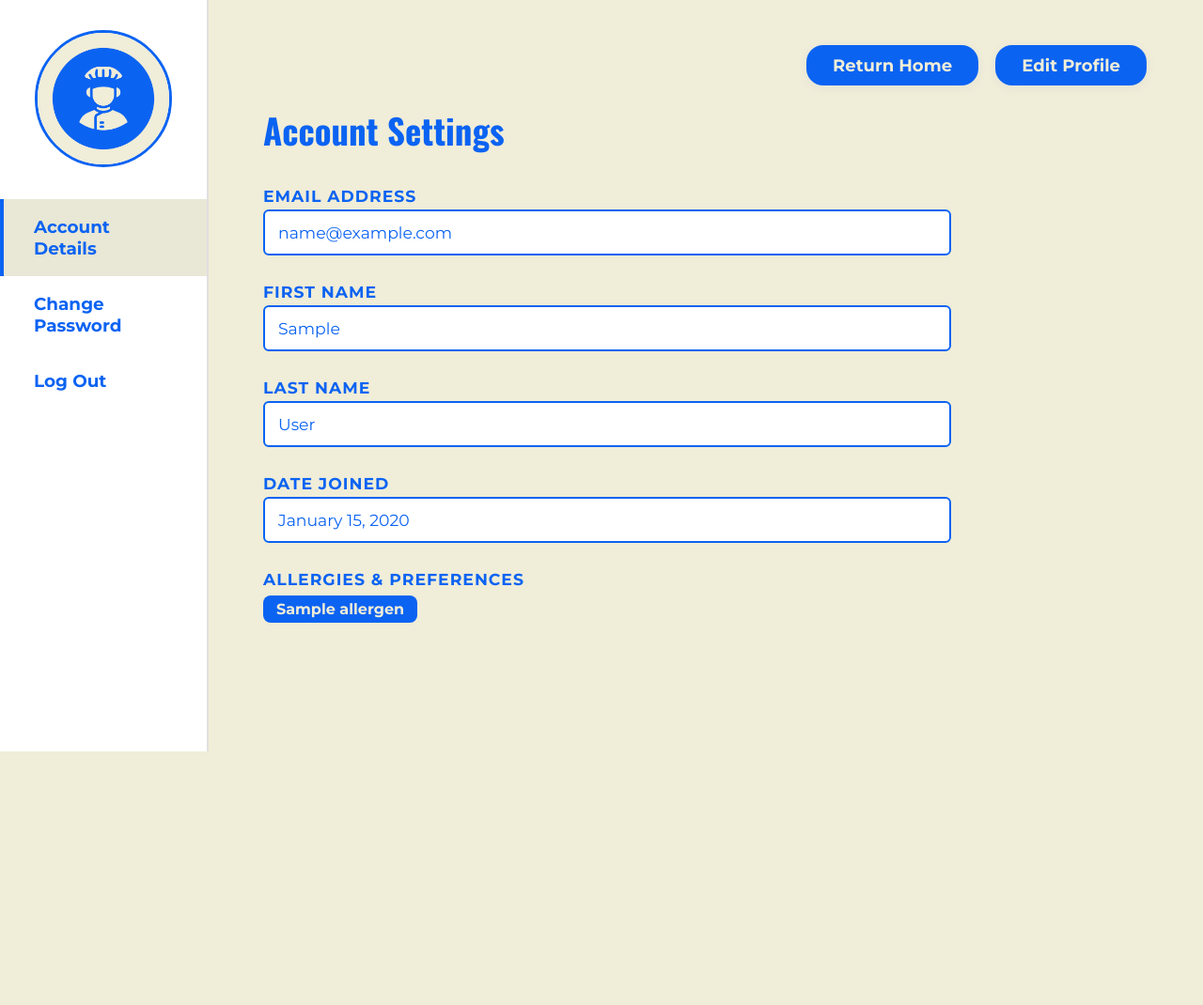
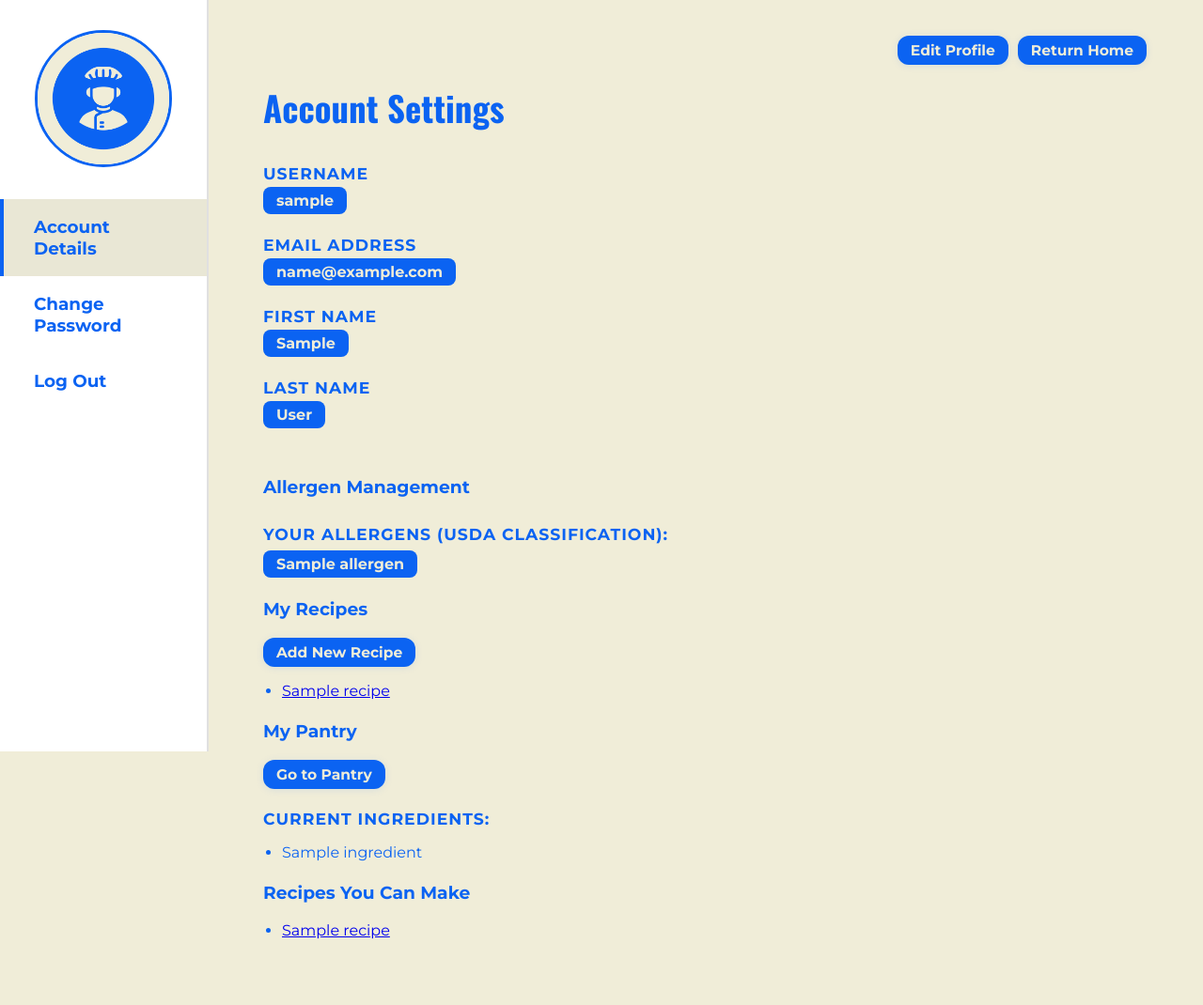
Before and after one commit to mckennaded/Buddy_Crocker_CS4300, a Django app: page /profile/1/ in a window 1280 px wide. Shown: the whole page at 94% size. Before the commit the page ends 800 px from the top, so only its background shows below. Run offline with Django 5.2, Linux system fonts and the light colour scheme; a user stored in the database is signed in; tables that the repository leaves empty hold one stand-in row (values such as "Sample post").

Commit message:
Upates to User profile, enables editing and links to ingredient and recipes

```diff
--- a/Buddy_Crocker/Buddy_Crocker/templates/Buddy_Crocker/profile_detail.html
+++ b/Buddy_Crocker/Buddy_Crocker/templates/Buddy_Crocker/profile_detail.html
@@ -77,39 +99,47 @@
   }
   .profile-main h2 {
     font-family: 'Oswald', sans-serif;
+    color: #0B63F2;
     font-size: 2.3rem;
     margin-bottom: 32px;
     margin-top: 0;
-    color: #0B63F2;
+  }
+  .inline-header {
+    display: flex;
+    align-items: center;
+    gap: 12px;
+    margin-bottom: 10px;
+    margin-top: 32px;
+  }
+  .compact-btn {
+    background: #0B63F2;
+    color: #F0EDD8;
+    border: none;
+    padding: 6px 14px;
+    border-radius: 12px;
+    font-weight: 700;
+    cursor: pointer;
+    font-size: 0.97rem;
+    box-shadow: 0 1px 8px rgba(11,99,242,0.10);
+    transition: background 0.22s, color 0.22s;
+    text-decoration: none;
+    display: inline-block;
+  }
+  .compact-btn:hover {
+    background: #1949b8;
+    color: #F0EDD8;
   }
   .btn-bar {
     display: flex;
     justify-content: flex-end;
-    gap: 18px;
-    margin-bottom: 20px;
-  }
-  .btn-primary, .btn-secondary {
-    background: #0B63F2;
-    color: #F0EDD8;
-    border: none;
-    padding: 10px 28px;
-    border-radius: 18px;
-    font-weight: 800;
-    cursor: pointer;
-    font-size: 1.13rem;
-    box-shadow: 0 2px 12px rgba(11,99,242,0.06);
-    transition: background 0.22s, color 0.22s;
-    text-decoration: none;
-    margin-left: 0;
-  }
-  .btn-primary:hover, .btn-secondary:hover {
-    background: #1949b8;
-    color: #F0EDD8;
+    gap: 10px;
+    margin-bottom: 18px;
+    margin-top: -10px;
   }
   .form-field {
-    margin-bottom: 24px;
-    text-align: left;
+    margin-bottom: 22px;
     max-width: 700px;
+    clear: both;
   }
   .form-label {
     font-weight: 700;
@@ -145,39 +175,13 @@
     font-size: 1rem;
     display: inline-block;
   }
-
-  .sidebar-logout-link {
-  display: block;
-  width: 100%;
-  background: none;
-  border: none;
+  ul {
+    padding-left: 20px;
     color: #0B63F2;
-  font-family: 'Montserrat', 'Oswald', sans-serif;
-  font-weight: 700;
-  padding: 18px 32px;
-  font-size: 1.15rem;
-  text-align: left;
-  text-transform: none;
-  letter-spacing: 0;
-  border-left: 4px solid transparent;
-  cursor: pointer;
-  transition: background 0.2s, color 0.2s, border-left 0.2s;
-  outline: none; /* removes browser focus ring */
   }
-
-.sidebar-logout-link:hover, .sidebar-logout-link:focus {
-  background: #e9e7d5;
-  color: #0B63F2;
-  border-left: 4px solid #0B63F2;
+  ul li {
+    margin-bottom: 6px;
   }
-
-
-.nav-links form {
-  display: inline;
-  margin: 0;
-  padding: 0;
-}
-
 </style>
 </head>
 <body>
@@ -193,42 +197,121 @@
           <button type="submit" class="sidebar-logout-link">Log Out</button>
         </form>
       </li>
-
     </ul>
   </div>
   <div class="profile-main">
+    <form method="post">
+      {% csrf_token %}
       <div class="btn-bar">
-      <a class="btn-secondary" href="{% url 'index' %}">Return Home</a>
-      <a class="btn-primary" href="{% url 'profile-detail' user.pk %}?edit=1">Edit Profile</a>
+        {% if edit_mode %}
+          <button class="compact-btn" type="submit">Save Changes</button>
+          <a class="compact-btn" href="{% url 'profile-detail' user.pk %}">Cancel</a>
+        {% else %}
+          <a class="compact-btn" href="{% url 'profile-detail' user.pk %}?edit=1">Edit Profile</a>
+        {% endif %}
+        <a class="compact-btn" href="{% url 'index' %}">Return Home</a>
       </div>
+
       <h2>Account Settings</h2>
-    <form>
+
+      <div class="form-field">
+        <label class="form-label">Username</label>
+        {% if edit_mode %}
+          {{ user_form.username }}
+        {% else %}
+          <span class="allergen-name">{{ user.username }}</span>
+        {% endif %}
+      </div>
       <div class="form-field">
         <label class="form-label">Email address</label>
-        <input class="form-input" type="email" value="{{ user.email }}" readonly>
+        {% if edit_mode %}
+          {{ user_form.email }}
+        {% else %}
+          <span class="allergen-name">{{ user.email }}</span>
+        {% endif %}
       </div>
       <div class="form-field">
         <label class="form-label">First name</label>
-        <input class="form-input" type="text" value="{{ user.first_name }}" readonly>
+        {% if edit_mode %}
+          {{ user_form.first_name }}
+        {% else %}
+          <span class="allergen-name">{{ user.first_name }}</span>
+        {% endif %}
       </div>
       <div class="form-field">
         <label class="form-label">Last name</label>
-        <input class="form-input" type="text" value="{{ user.last_name }}" readonly>
+        {% if edit_mode %}
+          {{ user_form.last_name }}
+        {% else %}
+          <span class="allergen-name">{{ user.last_name }}</span>
+        {% endif %}
+      </div>
+
+      <div class="inline-header">
+        <h3>Allergen Management</h3>
       </div>
       <div class="form-field">
-        <label class="form-label">Date Joined</label>
-        <input class="form-input" type="text" value="{{ user.date_joined|date:'F j, Y' }}" readonly>
-      </div>
-      <div class="form-field">
-        <label class="form-label">Allergies & Preferences</label>
+        <label class="form-label">Your Allergens (USDA classification):</label>
+        {% if not edit_mode %}
+          <div class="allergens-list">
             {% if profile.allergens.all %}
-          <div class="allergens-list">
               {% for allergen in profile.allergens.all %}
                 <span class="allergen-name">{{ allergen.name }}</span>
               {% endfor %}
+            {% else %}
+              <span>No allergen selections yet.</span>
+            {% endif %}
           </div>
+        {% endif %}
+        {% if edit_mode %}
+          {{ profile_form.allergens }}
+          <button class="compact-btn" type="submit" style="margin-top:8px;">Update Allergens</button>
+        {% endif %}
+      </div>
+
+      <h3>My Recipes</h3>
+      <a class="compact-btn" href="{% url 'add-recipe' %}">Add New Recipe</a>
+      <div class="form-field">
+        {% with user_recipes=user.recipe_set.all %}
+          {% if user_recipes %}
+            <ul>
+              {% for recipe in user_recipes %}
+                <li><a href="{% url 'recipe-detail' recipe.pk %}">{{ recipe.title }}</a></li>
+              {% endfor %}
+            </ul>
           {% else %}
-          <span>No selections yet.</span>
+            <span>You have not created any recipes yet.</span>
+          {% endif %}
+        {% endwith %}
+      </div>
+
+        <h3>My Pantry</h3>
+        <a class="compact-btn" href="{% url 'pantry' %}">Go to Pantry</a>
+      <div class="form-field">
+        <label class="form-label"><br>Current Ingredients:</label>
+        {% with pantry=user.pantry %}
+          {% if pantry.ingredients.all %}
+            <ul>
+              {% for ingredient in pantry.ingredients.all %}
+                <li>{{ ingredient.name }}</li>
+              {% endfor %}
+            </ul>
+          {% else %}
+            <span>Your pantry is empty.</span>
+          {% endif %}
+        {% endwith %}
+      </div>
+
+      <h3>Recipes You Can Make</h3>
+      <div class="form-field">
+        {% if recipes_you_can_make %}
+          <ul>
+            {% for recipe in recipes_you_can_make %}
+              <li><a href="{% url 'recipe-detail' recipe.pk %}">{{ recipe.title }}</a></li>
+            {% endfor %}
+          </ul>
+        {% else %}
+          <span>No safe recipes found with your current pantry.</span>
         {% endif %}
       </div>
     </form>
--- a/Buddy_Crocker/Buddy_Crocker/views.py
+++ b/Buddy_Crocker/Buddy_Crocker/views.py
@@ -376,7 +376,21 @@ def profileDetail(request, pk):
     user = get_object_or_404(User, pk=pk)
     profile, created = Profile.objects.get_or_create(user=user)
 
+    pantry, _ = Pantry.objects.get_or_create(user=user)
+    pantry_ingredient_ids = set(pantry.ingredients.values_list('id', flat=True))
+
+    safe_recipes = profile.get_safe_recipes()
+
+    recipes_you_can_make = []
+    for recipe in safe_recipes:
+        recipe_ingredient_ids = set(recipe.ingredients.values_list('id', flat=True))
+        if recipe_ingredient_ids.issubset(pantry_ingredient_ids):
+            recipes_you_can_make.append(recipe)
+
+    edit_mode = request.GET.get('edit') == '1'
+
     if request.method == 'POST':
+        # Bind both forms to POST data for validation and saving
         user_form = UserForm(request.POST, instance=user)
         profile_form = ProfileForm(request.POST, instance=profile)
 
@@ -393,5 +407,8 @@ def profileDetail(request, pk):
         'profile_form': profile_form,
         'user': user,
         'profile': profile,
+        'pantry': pantry,
+        'recipes_you_can_make': recipes_you_can_make,
+        'edit_mode': edit_mode,
     }
     return render(request, 'Buddy_Crocker/profile_detail.html', context)
```
Also changed, not shown: other parts of Buddy_Crocker/Buddy_Crocker/templates/Buddy_Crocker/profile_detail.html (+26 -4 lines), Buddy_Crocker/Buddy_Crocker/tests/test_views.py (+9 -10 lines). Lines whose indentation alone changed are shown as unchanged.
